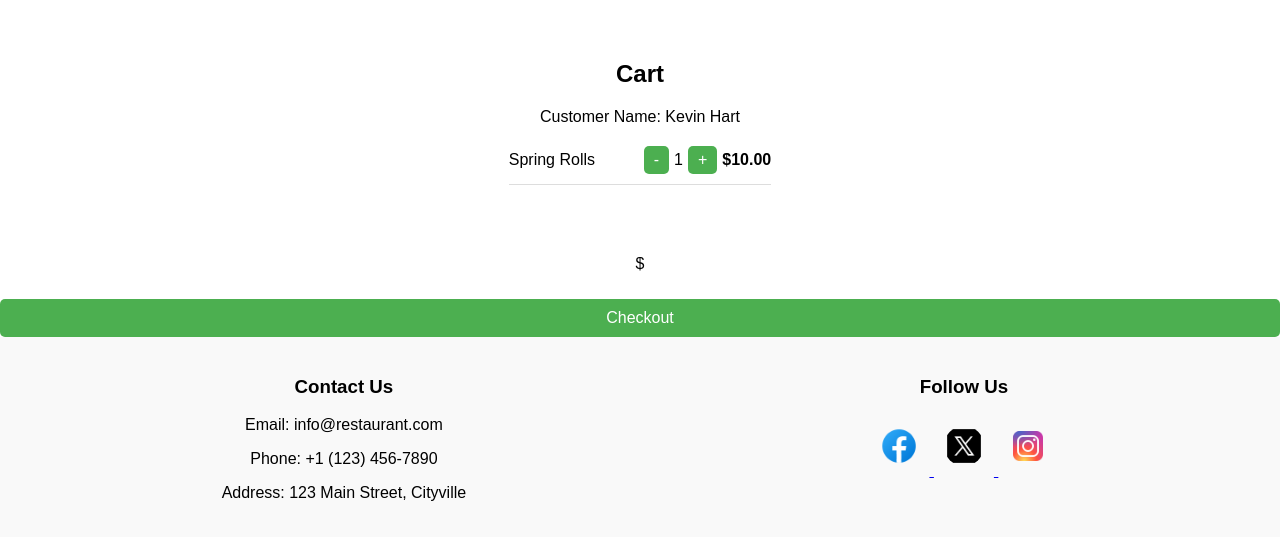
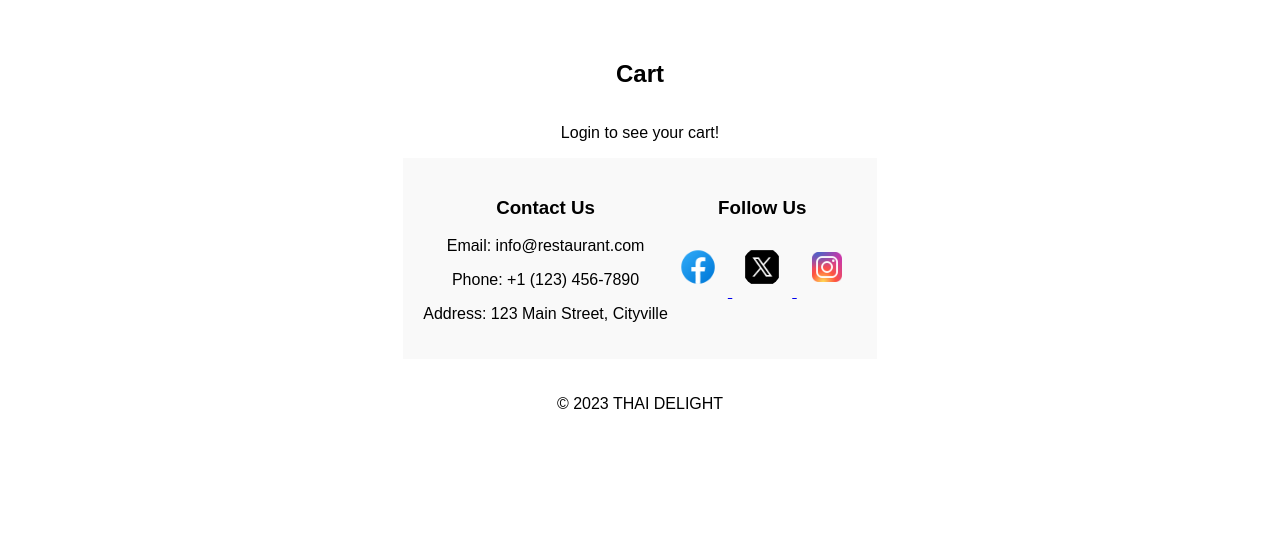
Before and after one commit to Ananypratap007/CS3203-Group-Project, a Django app: page /cart in a window 1280 px wide. Shown: the part 100-637 px from the top of the page. Run offline with Django 4.2, Linux system fonts and the light colour scheme.

Commit message:
changed some of the text on cart page

```diff
--- a/SEProject/myapp/templates/cart.html
+++ b/SEProject/myapp/templates/cart.html
@@ -5,10 +5,10 @@
 <body>
     <div class="cart-main">
         <h2>Cart</h2>
-
+        {% if user.is_authenticated %}
         <div class="customer-info">
-            <label for="customer-name">Customer Name:</label>
-            Kevin Hart
+            <label for="customer-name">user:</label>
+            {{user.username}}
         </div>
 
         {% for item in items %}
@@ -16,7 +16,7 @@
             <div class="cart-item">
                 <div class="item-name">{{item.product.name}}</div>
                 <div class="item-quantity">{{item.quantity}}</div>
-                <div class="item-price">{{item.price}}</div>
+                <div class="item-price">${{item.price}}</div>
             </div>
         {% endfor %}
             <div class="cart-item">
@@ -39,6 +39,9 @@
     </div>
     <script src="{% static 'js/cart.js' %}"></script>
 </body>
+{% else %}
+            <p id="message">Login to see your cart!</p>
+{% endif %}
 
 </html>
 {% endblock content %}
```
Also changed, not shown: SEProject/db.sqlite3.
